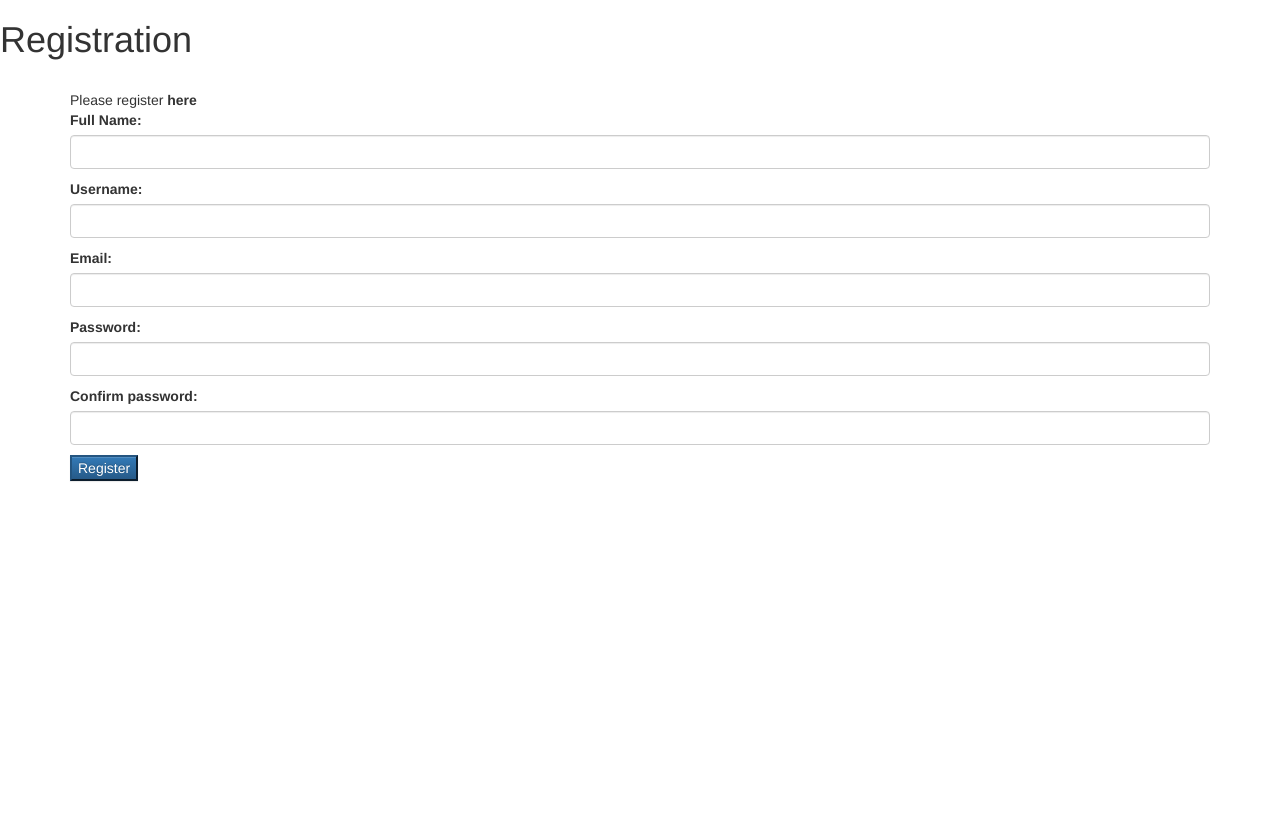
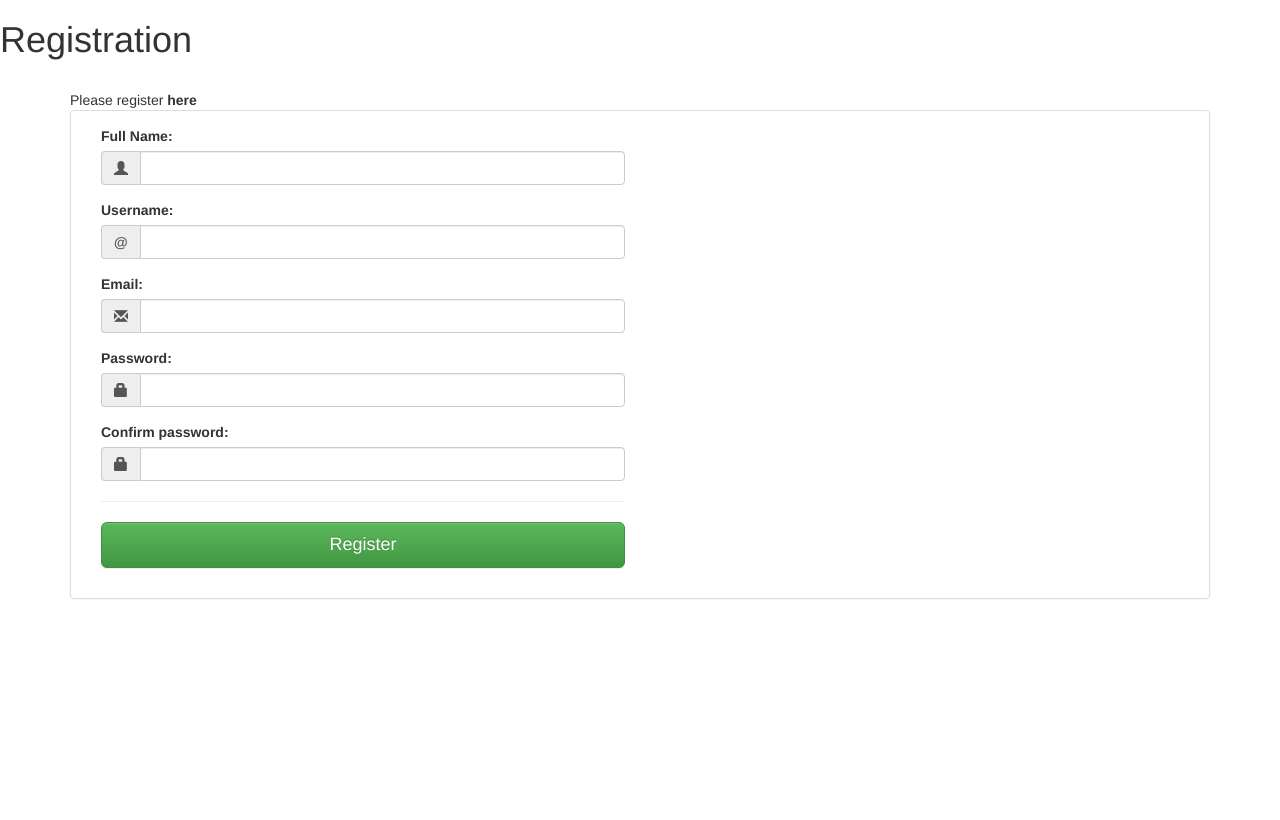
Before and after one commit to malioni91/uofgconnect, a Django app: page /connect/register/ in a window 1280 px wide. Run offline with Django 3.2, Linux system fonts and the light colour scheme; some libraries are stand-ins or nearby versions.

Commit message:
Enhance registration form with bootstrap elements

```diff
--- a/templates/connect/register.html
+++ b/templates/connect/register.html
@@ -11,12 +11,54 @@
                 <a href="{% url 'index' %}">Return to Main Page</a><br/>
             {% else %}
                 Please register <strong>here</strong><br/>
-                <form class="form-signin span8" id="user_form" method="post" action="{% url 'register' %}"
-                      enctype="multipart/form-data">
-                    {% csrf_token %}
-                    {{ user_form.as_p }}
-                    <input class="btn-primary" type="submit" name="submit" value="Register"/>
-                </form>
+                <div class="panel panel-default register">
+                    <div class="panel-body">
+                        {% if user_form.non_field_errors %}
+                            <div class="alert alert-danger">
+                                {{ user_form.non_field_errors|striptags }}
+                            </div>
+                        {% endif %}
+                        <form class="form_horizontal" id="user_form" method="post" action="{% url 'register' %}"
+                              enctype="multipart/form-data">
+                            {% csrf_token %}
+                            <div class="col-lg-6">
+                                {% for field in user_form %}
+                                    {% if field.label == "Password" %}
+                                    <div class="form-group">
+                                        {% for form in formset %}
+                                        {{ form.label_tag }}
+                                        <div class="input-group">
+                                            {{ form }}
+                                        </div>
+                                    </div>
+                                {% endfor %}
+                            </div>
+                            {% endif %}
+                            <div class="form-group">
+                            {{ field.label_tag }}
+                                <div class="input-group">
+                                {% if field.label == "Username" %}
+                                <span class="input-group-addon" id="sizing-addon2"><strong>@</strong></span>
+                                {% elif field.label == "Full Name" %}
+                                <span class="input-group-addon"><i class="glyphicon glyphicon-user"></i></span>
+                                {% elif field.label == "Password" or field.label == "Confirm password"%}
+                                <span class="input-group-addon"><i class="glyphicon glyphicon-lock"></i></span>
+                                {% elif field.label == "Email" %}
+                                <span class="input-group-addon"><i class="glyphicon glyphicon-envelope"></i></span>
+                                {% endif %}
+                                {{ field }}
+                                </div>
+                                <p class="text-danger">{{ field.errors|striptags }}</p>
+                            </div>
+                            {% endfor %}
+                            <hr>
+                        <div class="form-group">
+                            <input class="btn btn-success btn-lg btn-block" type="submit" name="submit" value="Register" />
+                       </div>
+                       </form>
+                    </div>
+                </div>
+
             {% endif %}
         </div>
     </div>
```
